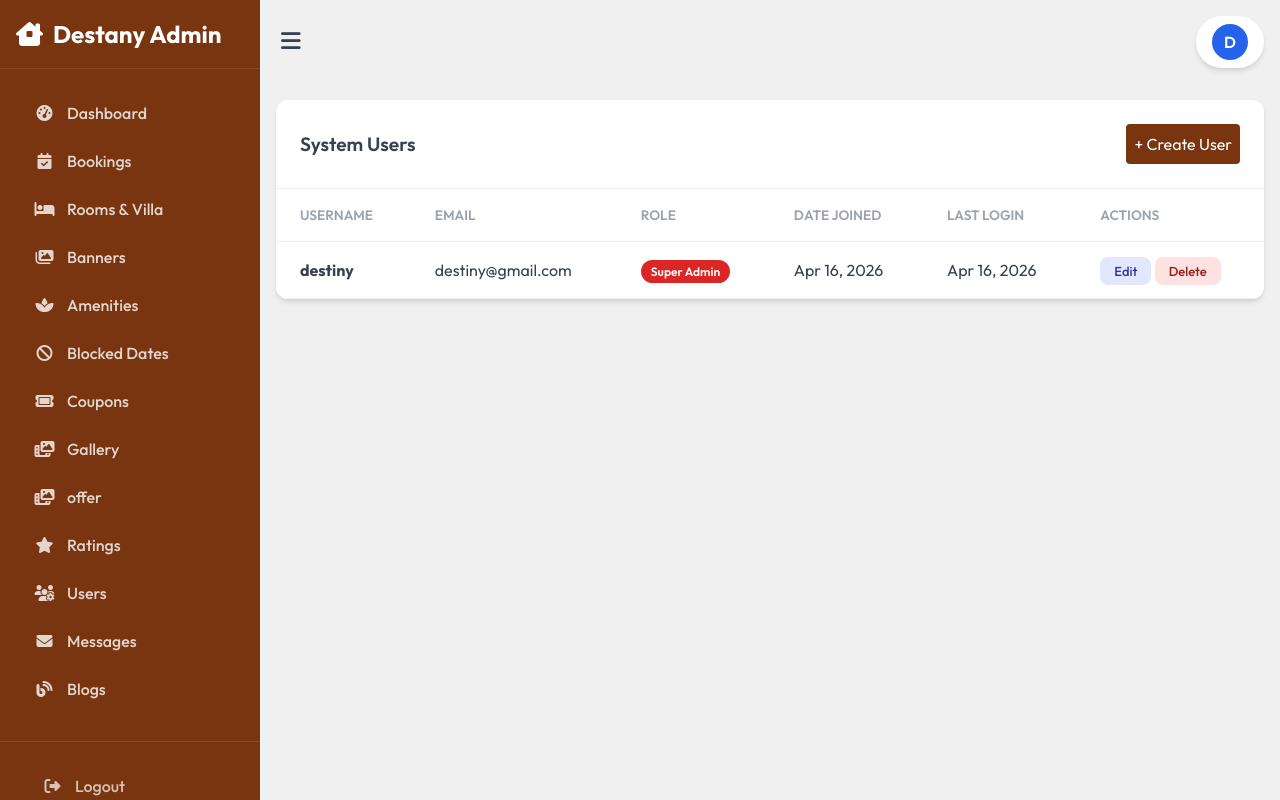
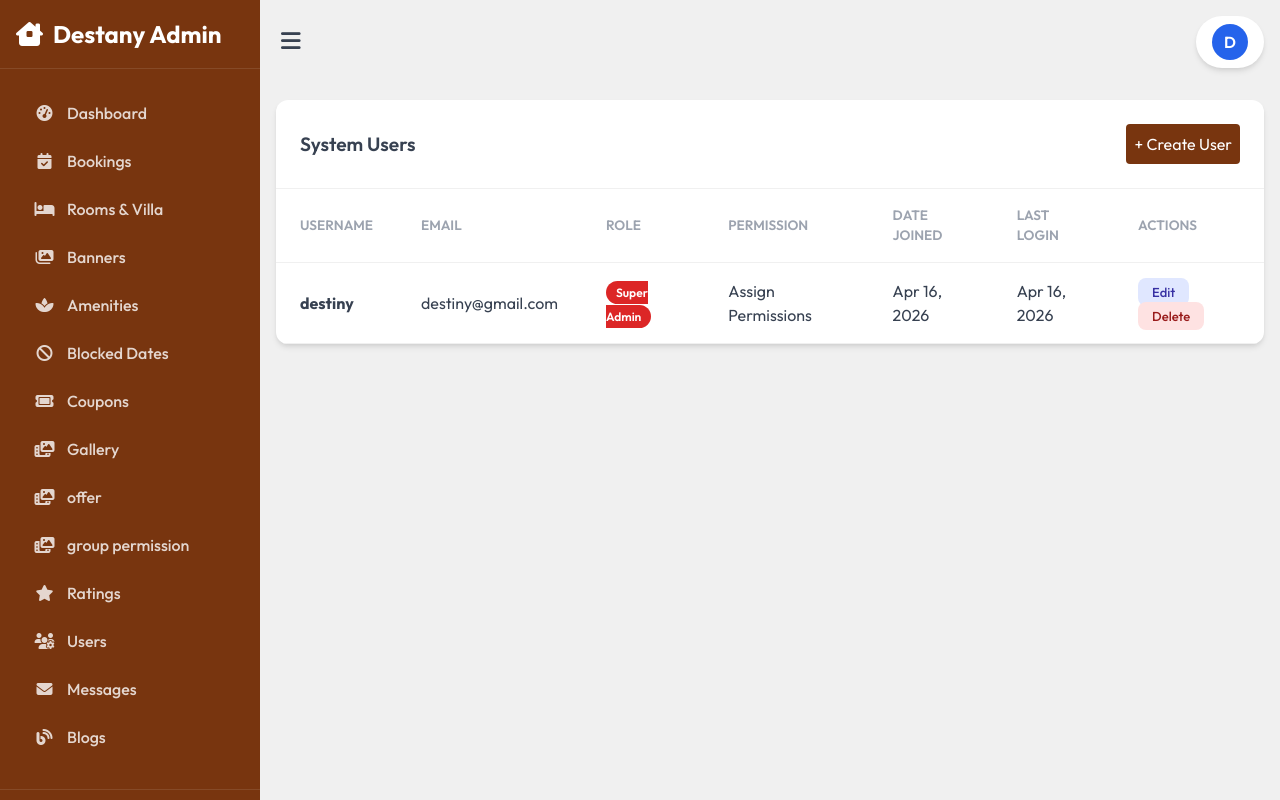
Before and after one commit to Anusha-muraboina/destiny_farmhouse, a Django app: page /destiny_admin/users/ in a window 1280 px wide. Run offline with Django 5.2, Linux system fonts and the light colour scheme; a user stored in the database is signed in; data comes from the database, SQL or seed files in the repository; parts of the project's set-up code (start-up, migrations or seed data) failed here and were passed over; some libraries are stand-ins or nearby versions.

Commit message:
updated the chnages for permission
updated the chnages for permission

```diff
--- a/destiny_farm/templates/adminpanel/base.html
+++ b/destiny_farm/templates/adminpanel/base.html
@@ -663,6 +663,7 @@
     }
 }
 
+
     </style>
 </head>
 
@@ -701,14 +702,11 @@
             {% endif %}
 
 
-
-
             {% if perms.resort.view_mainbanner %}
             <a href="{% url 'destiny_admin:banner_list' %}" class="menu-item"><i class="fa-solid fa-images"></i> <span
                     class="menu-text">Banners</span></a>
 
             {% endif %}
-
             {% if perms.resort.view_amenity %}
             <a href="{% url 'destiny_admin:amenity_list' %}" class="menu-item"><i class="fa-solid fa-spa"></i> <span
                     class="menu-text">Amenities</span></a>
@@ -747,11 +745,8 @@
 </a> {% endcomment %}
 
 
-           {% comment %} <a href="{% url 'destiny_admin:group_list' %}" class="menu-item"><i class="fa-solid fa-photo-film"></i>
+           <a href="{% url 'destiny_admin:group_list' %}" class="menu-item"><i class="fa-solid fa-photo-film"></i>
                 <span class="menu-text">group permission</span></a>
-  {% endcomment %}
-
-
 
             {% if perms.resort.view_testimonial %}
             <a href="{% url 'destiny_admin:testimonial_list' %}" class="menu-item"><i class="fa-solid fa-star"></i> <span
@@ -772,9 +767,9 @@
 
             {% if perms.resort.view_blog %}
                     <a href="{% url 'destiny_admin:blog_list' %}" class="menu-item">
-    <i class="fa-solid fa-blog"></i>
-    <span class="menu-text">Blogs</span>
-</a>
+                <i class="fa-solid fa-blog"></i>
+                <span class="menu-text">Blogs</span>
+            </a>
  {% endif %}
 
 {% comment %} <a href="{% url 'destiny_admin:blog_category_list' %}" class="menu-item">
@@ -876,6 +871,7 @@ document.addEventListener("click", function (e) {
     }
 });
 </script>
+
 
     <script>
         const sidebarToggle = document.getElementById('sidebarToggle');
--- a/destiny_farm/templates/adminpanel/user_list.html
+++ b/destiny_farm/templates/adminpanel/user_list.html
@@ -31,6 +31,7 @@
                 <th>Username</th>
                 <th>Email</th>
                 <th>Role</th>
+                <th> permission</th>
                 <th>Date Joined</th>
                 <th>Last Login</th>
                 <th>Actions</th>
@@ -50,15 +51,15 @@
                         <span class="badge badge-user">User</span>
                     {% endif %}
                 </td>
-                            {% comment %} <td>
-                <a href="{% url 'destiny_admin:user_permissions' u.id %}" class="btn btn-perm">
+                             <td>
+                <a href="{% url 'destiny_admin:user_permissions' u.id %}" class="btn btn-perm ">
                     Assign Permissions
                 </a>
-            </td> {% endcomment %}
+            </td>
                 <td>{{ u.date_joined|date:"M d, Y" }}</td>
                  <td>{{ u.last_login|date:"M d, Y "|default:"Never" }}</td>
                 <td>
-                    <a href="{% url 'destiny_admin:user_edit' u.id %}" class="btn-sm btn-view">Edit</a>
+                    <a  ref="{% url 'destiny_admin:user_edit' u.id %}" class="btn-sm btn-view">Edit</a>
                     <a href="{% url 'destiny_admin:user_delete' u.id %}"
                        class="btn-sm btn-delete"
                        onclick="return confirm('Delete this user?');">
--- a/destiny_farm/templates/resort/base.html
+++ b/destiny_farm/templates/resort/base.html
@@ -334,6 +334,7 @@
 
                 </div>
 
+
                 <div>
                     <p class="text-xl font-semibold mb-4">Contact Info</p>
                     <ul class="space-y-3 text-white">
@@ -342,7 +343,7 @@
                         <li><i class="fas fa-phone mr-2 text-white-900"></i>+91 96668 58675</li>
                         <li><i class="fas fa-envelope mr-2 text-white-900"></i>destanyfarm@gmail.com</li>
 
-                        <li><i class="fas fa-clock mr-2 text-white-900"></i>11AM-10PM Available</li>
+                        <li><i class="fas fa-clock mr-2 text-white-900"></i>24 hours Available</li>
                     </ul>
                 </div>
             </div>
--- a/destiny_farm/templates/resort/home.html
+++ b/destiny_farm/templates/resort/home.html
@@ -103,7 +103,7 @@
             <h1 class="text-4xl md:text-5xl  text-[#45443F] font-[Cinzel,'Palatino Linotype',sans-serif] section-title mb-4   font-semibold
                tracking-wide    ">Our Farmhouse</h1>
             <p class="text-gray-600 text-lg max-w-2xl mx-auto">
-               Destany Farm is a tranquil natural retreat near shadnagar that provides comfort, natural beauty, and the ideal getaway from city life
+               Destany Farm is a tranquil natural retreat near Moinabad that provides comfort, natural beauty, and the ideal getaway from city life
             </p>
         </div>
 
```
Also changed, not shown: destiny_farm/destiny_farm/settings.py (+5 -3 lines).
